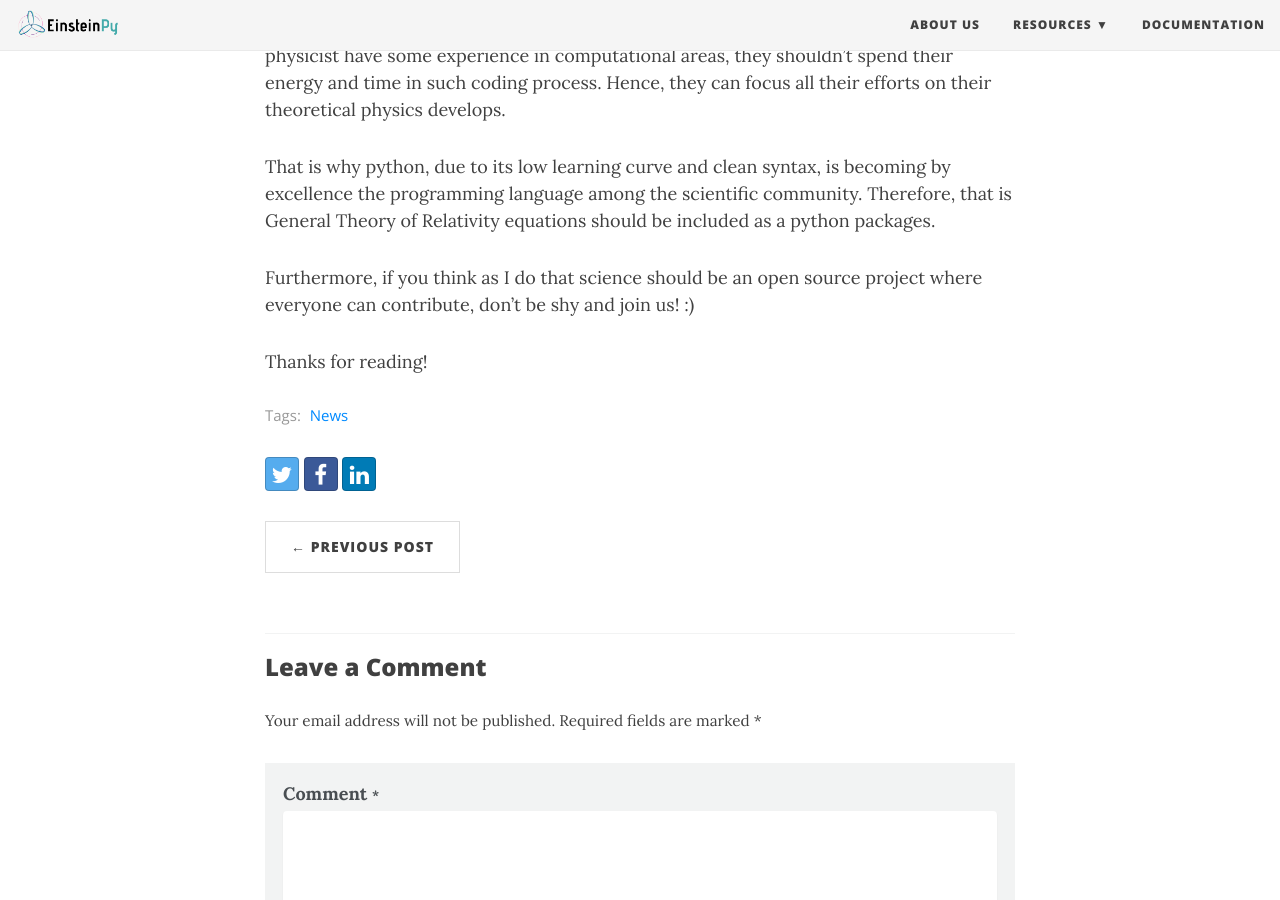
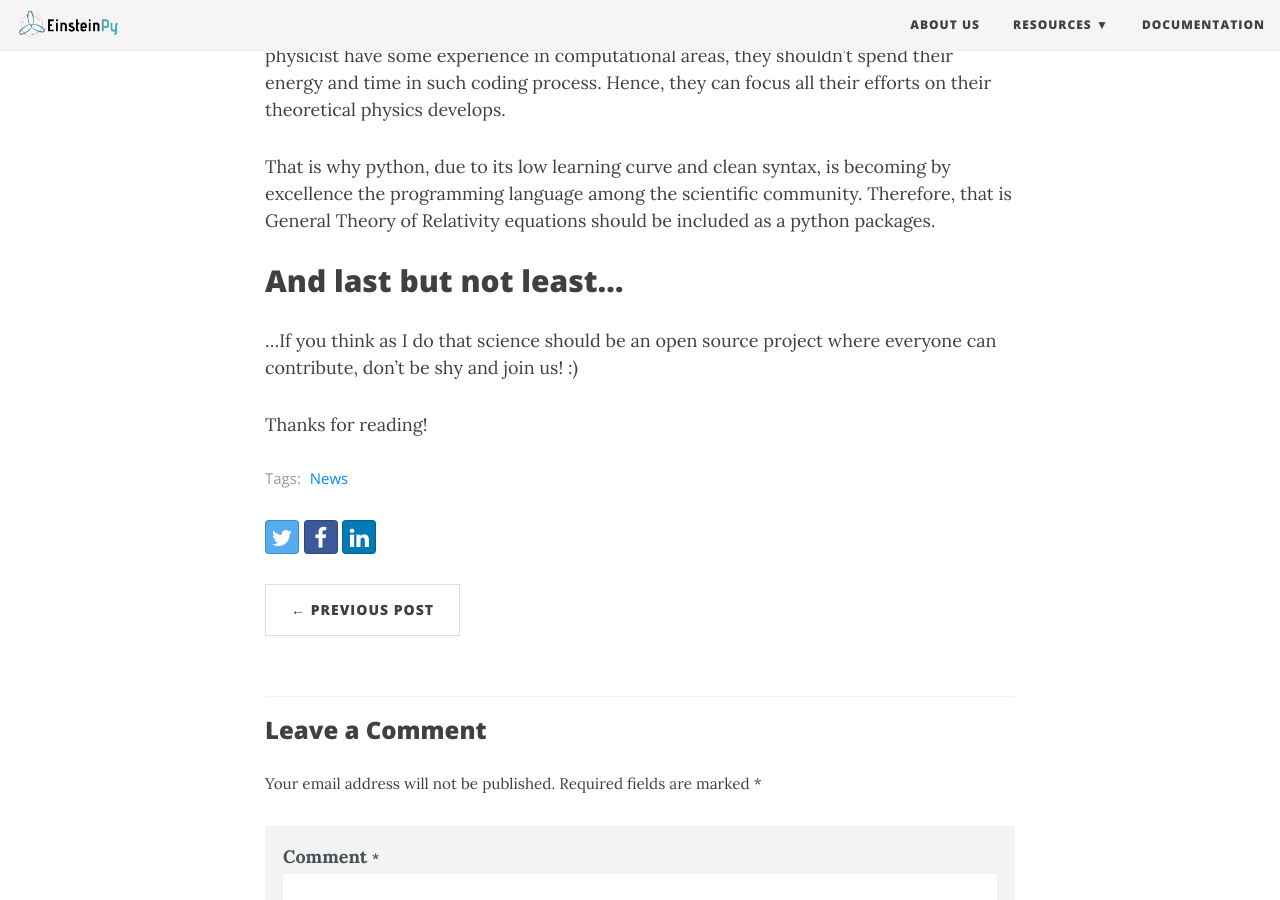
Before and after one commit to einsteinpy/blog.einsteinpy.org, a Jekyll site: the page built from _posts/2019-05-29-Student-SOCIS-2019.md, in a window 1280 px wide and 900 px high, scrolled down 760 px. Built offline with Jekyll 4.4.1, drawn with Linux system fonts in a browser that asks for light colours; nearby versions of some CDN libraries.

Commit message:
Update 2019-05-29-Student-SOCIS-2019.md

```diff
--- a/_posts/2019-05-29-Student-SOCIS-2019.md
+++ b/_posts/2019-05-29-Student-SOCIS-2019.md
@@ -25,7 +25,7 @@ Hence, they can focus all their efforts on their theoretical physics develops.
 That is why python, due to its low learning curve and clean syntax, is becoming by excellence the programming language among the scientific community.
 Therefore, that is General Theory of Relativity equations should be included as a python packages.
 
-
-Furthermore, if you think as I do that science should be an open source project where everyone can contribute, don't be shy and join us! :)
+##  And last but not least...
+...If you think as I do that science should be an open source project where everyone can contribute, don't be shy and join us! :)
 
 Thanks for reading!
```
